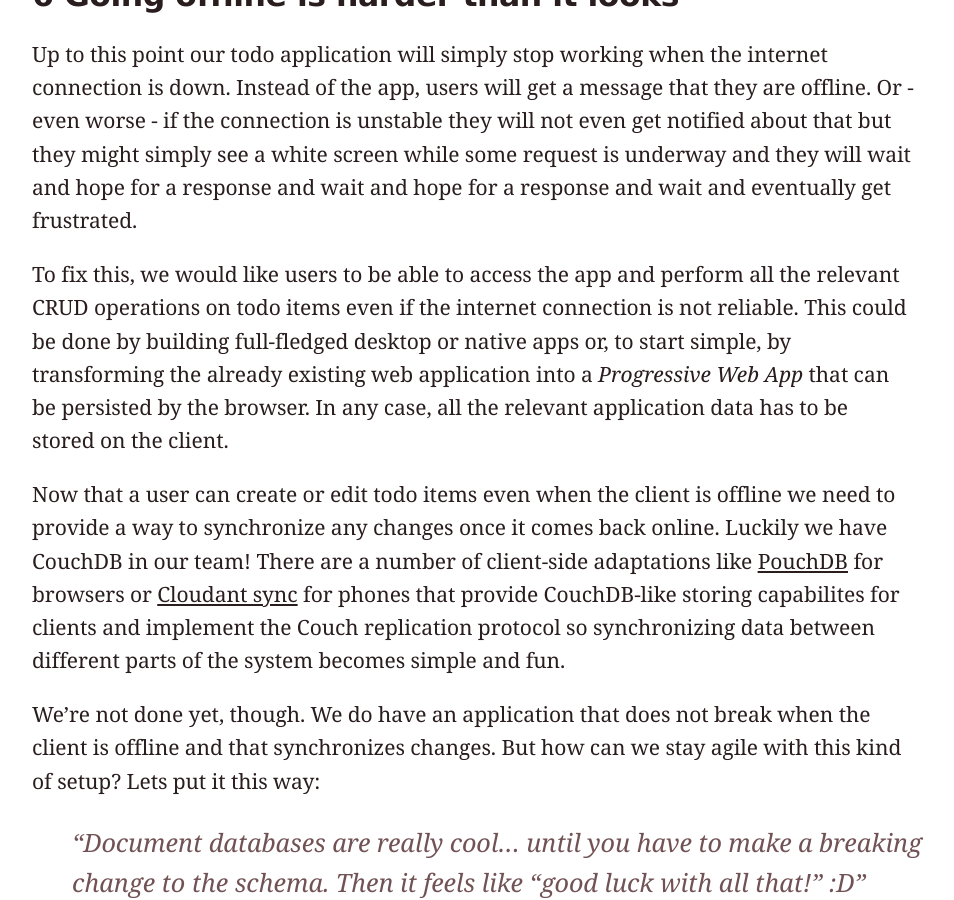
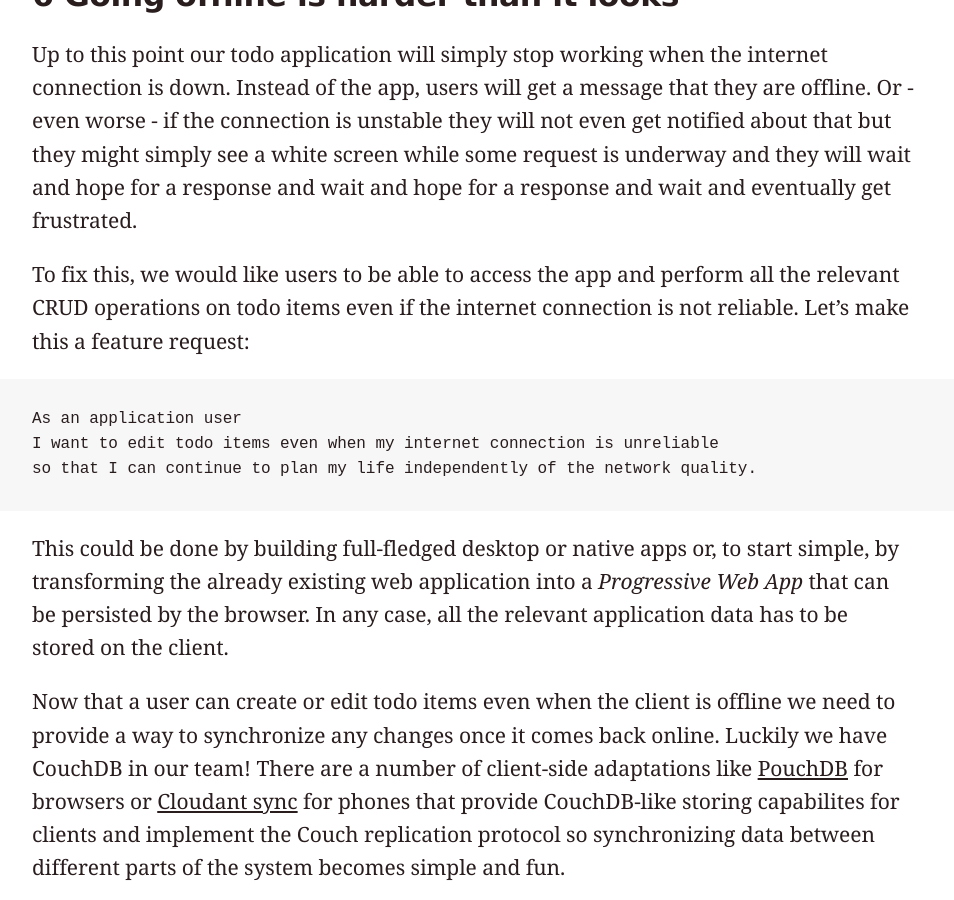
Before and after one commit to jo/sync-tank, a Jekyll site: the page built from migrations.md, in a window 1280 px wide and 900 px high, scrolled down 13204 px. Shown: the whole window, without its empty margins (96-1050 px from the left). Built offline with Jekyll 4.4.1, drawn with Linux system fonts in a browser that asks for light colours; our own code applies the rules of GitHub Pages for plain Markdown files.

Commit message:
add an explicit user story

````diff
--- a/migrations.md
+++ b/migrations.md
@@ -192,7 +192,15 @@ This kind of migration procedure is very common for the type of monolithic centr
 
 Up to this point our todo application will simply stop working when the internet connection is down. Instead of the app, users will get a message that they are offline. Or - even worse - if the connection is unstable they will not even get notified about that but they might simply see a white screen while some request is underway and they will wait and hope for a response and wait and hope for a response and wait and eventually get frustrated.
 
-To fix this, we would like users to be able to access the app and perform all the relevant CRUD operations on todo items even if the internet connection is not reliable. This could be done by building full-fledged desktop or native apps or, to start simple, by transforming the already existing web application into a *Progressive Web App* that can be persisted by the browser. In any case, all the relevant application data has to be stored on the client.
+To fix this, we would like users to be able to access the app and perform all the relevant CRUD operations on todo items even if the internet connection is not reliable. Let's make this a feature request:
+
+```
+As an application user
+I want to edit todo items even when my internet connection is unreliable
+so that I can continue to plan my life independently of the network quality.
+```
+
+This could be done by building full-fledged desktop or native apps or, to start simple, by transforming the already existing web application into a *Progressive Web App* that can be persisted by the browser. In any case, all the relevant application data has to be stored on the client.
 
 Now that a user can create or edit todo items even when the client is offline we need to provide a way to synchronize any changes once it comes back online. Luckily we have CouchDB in our team! There are a number of client-side adaptations like [PouchDB]('') for browsers or [Cloudant sync]() for phones that provide CouchDB-like storing capabilites for clients and implement the Couch replication protocol so synchronizing data between different parts of the system becomes simple and fun.
 
````
